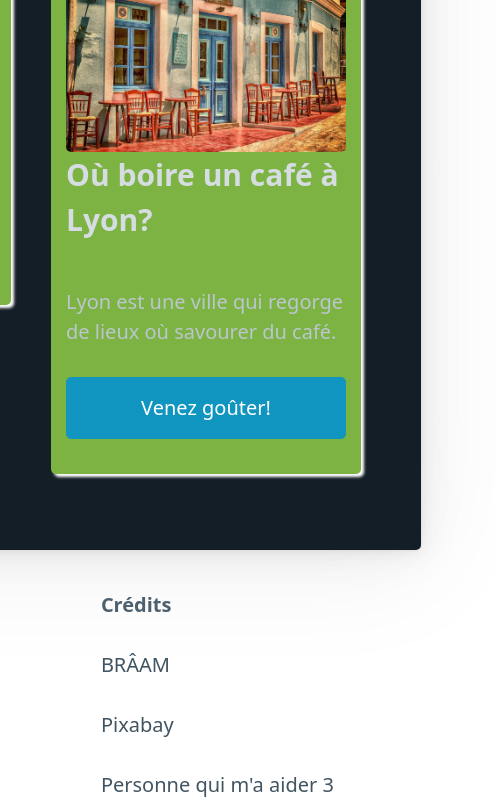
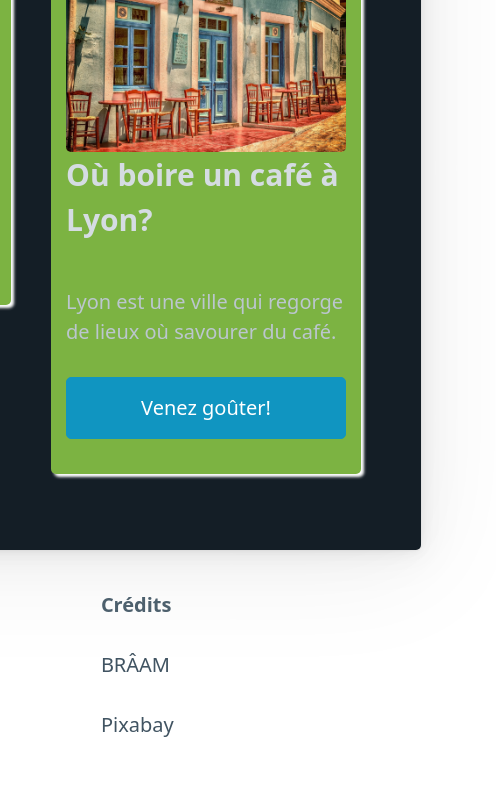
Before and after one commit to Nyeko12/projet-la-toile-2, a plain HTML site: page index.html in a window 1280 px wide. Shown: the part 2119-2919 px from the top of the page, 784-1280 px from the left. Drawn offline with nearby package versions, Linux system fonts and the light colour scheme; a web font is replaced by a local one.

Commit message:
premier commit8

```diff
--- a/index.html
+++ b/index.html
@@ -135,7 +135,7 @@
       <h6>Crédits</h6>
       <p>BRÂAM</p>
       <p>Pixabay</p>
-      <p>Personne qui m'a aider 3</p>
+      <p></p>
     </div>
 
 </div>
```
